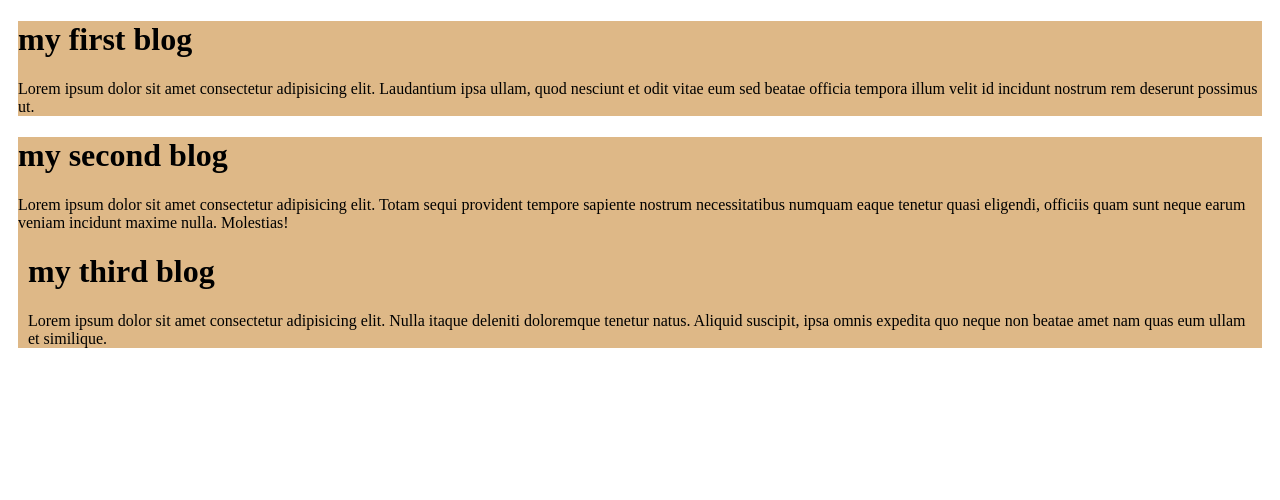
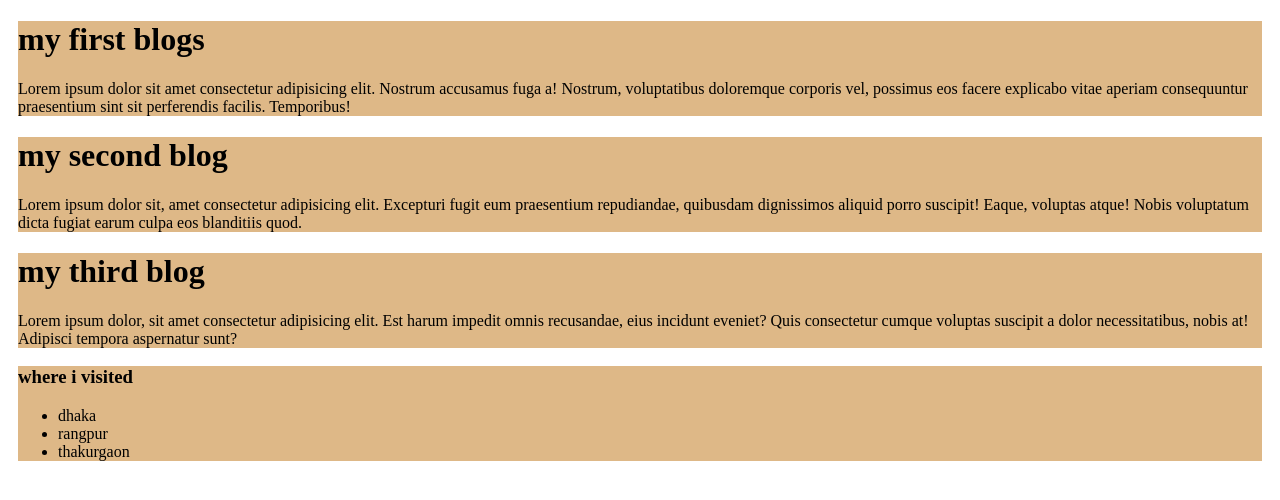
Before and after one commit to humayunkabir506034/my-first-github-repository, a plain HTML site: page index.html in a window 1280 px wide. Drawn offline with Linux system fonts and the light colour scheme.

Commit message:
third commit

```diff
--- a/index.html
+++ b/index.html
@@ -11,20 +11,33 @@
 <body>
     <div>
 
+        <h1>my first blogs</h1>
+        <p>Lorem ipsum dolor sit amet consectetur adipisicing elit. Nostrum accusamus fuga a! Nostrum, voluptatibus doloremque corporis vel, possimus eos facere explicabo vitae aperiam consequuntur praesentium sint sit perferendis facilis. Temporibus!</p>
+    </div>
 
-        <h1>my first blog</h1>
-        <p>Lorem ipsum dolor sit amet consectetur adipisicing elit. Laudantium ipsa ullam, quod nesciunt et odit vitae eum sed beatae officia tempora illum velit id incidunt nostrum rem deserunt possimus ut.</p>
+    <div>
+
+       <h1>my second blog</h1>
+    <p>Lorem ipsum dolor sit, amet consectetur adipisicing elit. Excepturi fugit eum praesentium repudiandae, quibusdam dignissimos aliquid porro suscipit! Eaque, voluptas atque! Nobis voluptatum dicta fugiat earum culpa eos blanditiis quod.</p></div>
+
+    <div>
+
+        <h1>my third blog</h1>
+        <p>Lorem ipsum dolor, sit amet consectetur adipisicing elit. Est harum impedit omnis recusandae, eius incidunt eveniet? Quis consectetur cumque voluptas suscipit a dolor necessitatibus, nobis at! Adipisci tempora aspernatur sunt?</p>
     </div>
     <div>
-        <h1>my second blog</h1>
-        <p>Lorem ipsum dolor sit amet consectetur adipisicing elit. Totam sequi provident tempore sapiente nostrum necessitatibus numquam eaque tenetur quasi eligendi, officiis quam sunt neque earum veniam incidunt maxime nulla. Molestias!</p>
-        <div>
-            <h1>my third blog</h1>
-            <p>Lorem ipsum dolor sit amet consectetur adipisicing elit. Nulla itaque deleniti doloremque tenetur natus. Aliquid suscipit, ipsa omnis expedita quo neque non beatae amet nam quas eum ullam et similique.</p>
+        <h3>where i visited</h3>
+        <ul>
 
-        </div>
+            <li>dhaka</li>
+            <li>rangpur</li>
+            <li>thakurgaon</li>
 
+
+
+        </ul>
     </div>
+
 
 
 </body>
```
